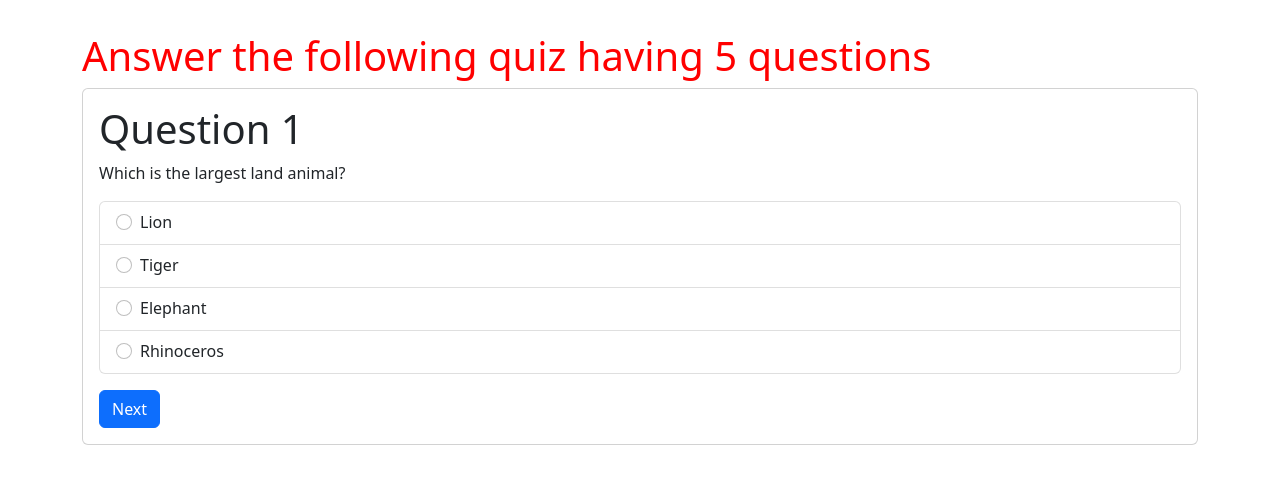
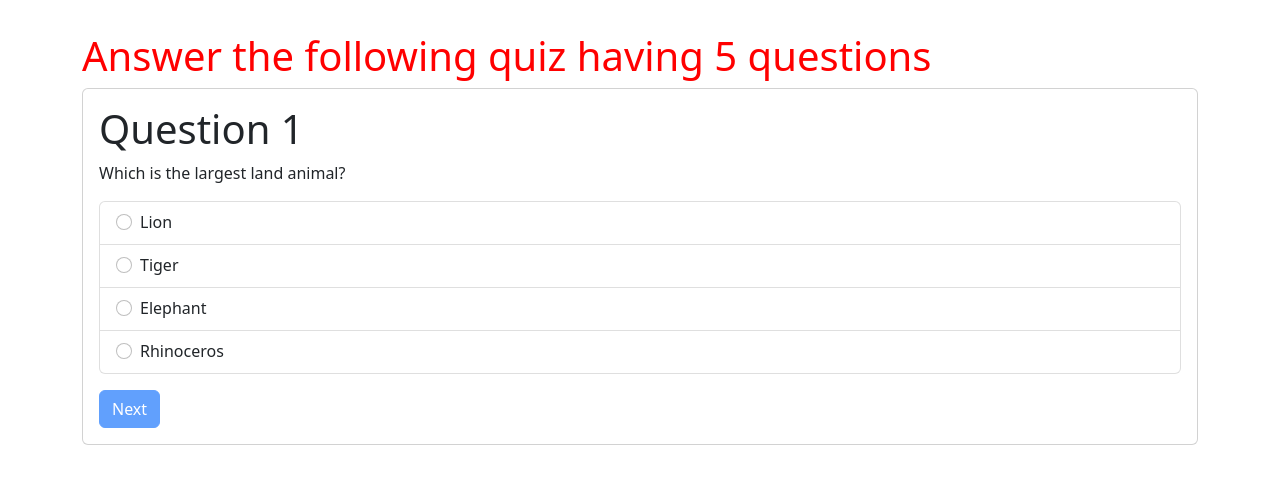
Before and after one commit to Yugandhar182/Quiz_Assignment, a Svelte app: page / in a window 1280 px wide. Both pictures are taken after typing "Sample", "Sample", "name@example.com", "5551234" into the empty fields and a click on the button "Start Quiz". Shown: the top 484 px of the page. Built offline with nearby package versions, Linux system fonts and the light colour scheme.

Commit message:
validation added

```diff
--- a/src/App.svelte
+++ b/src/App.svelte
@@ -88,12 +88,17 @@
 	li {
 	  cursor: pointer;
 	}
+
+	.selected {
+	  background-color: #007bff;
+	  color: #fff;
+	}
   </style>
 
   <main class="container mt-4">
 	{#if !isQuizStarted}
 	  {#if !firstName || !lastName || !email || !mobile}
-		<h1 style="color:red;">Please fill the form before starting the quiz </h1>
+		<h1 style="color:red;">Please fill the form before starting the quiz</h1>
 	  {/if}
 	  <form on:submit|preventDefault={startQuiz}>
 		<div class="mb-3">
@@ -123,7 +128,7 @@
 
 		  <ul class="list-group">
 			{#each questions[currentQuestion].options as option}
-			  <li class="list-group-item" on:click={() => selectOption(option)}>
+			  <li class="list-group-item" on:click={() => selectOption(option)} class:selected={questions[currentQuestion].selected === option}>
 				<div class="form-check">
 				  <input
 					class="form-check-input"
@@ -138,7 +143,11 @@
 			{/each}
 		  </ul>
 
-		  <button class="btn btn-primary mt-3" on:click={submitAnswer}>Next</button>
+		  {#if currentQuestion === questions.length - 1}
+			<button class="btn btn-primary mt-3" on:click={submitAnswer} disabled={!questions[currentQuestion].selected}>Submit</button>
+		  {:else}
+			<button class="btn btn-primary mt-3" on:click={submitAnswer} disabled={!questions[currentQuestion].selected}>Next</button>
+		  {/if}
 		</div>
 	  </div>
 	{:else}
```
